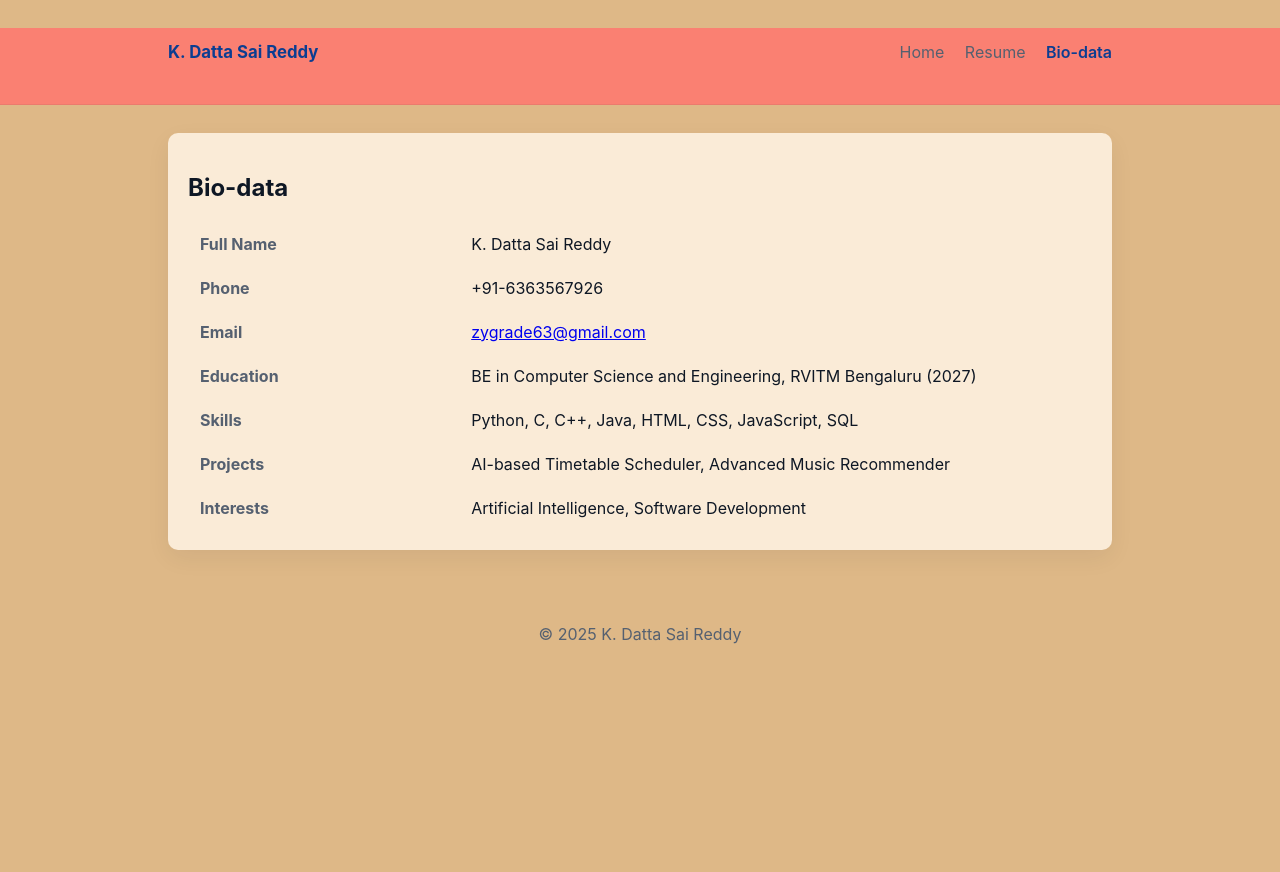
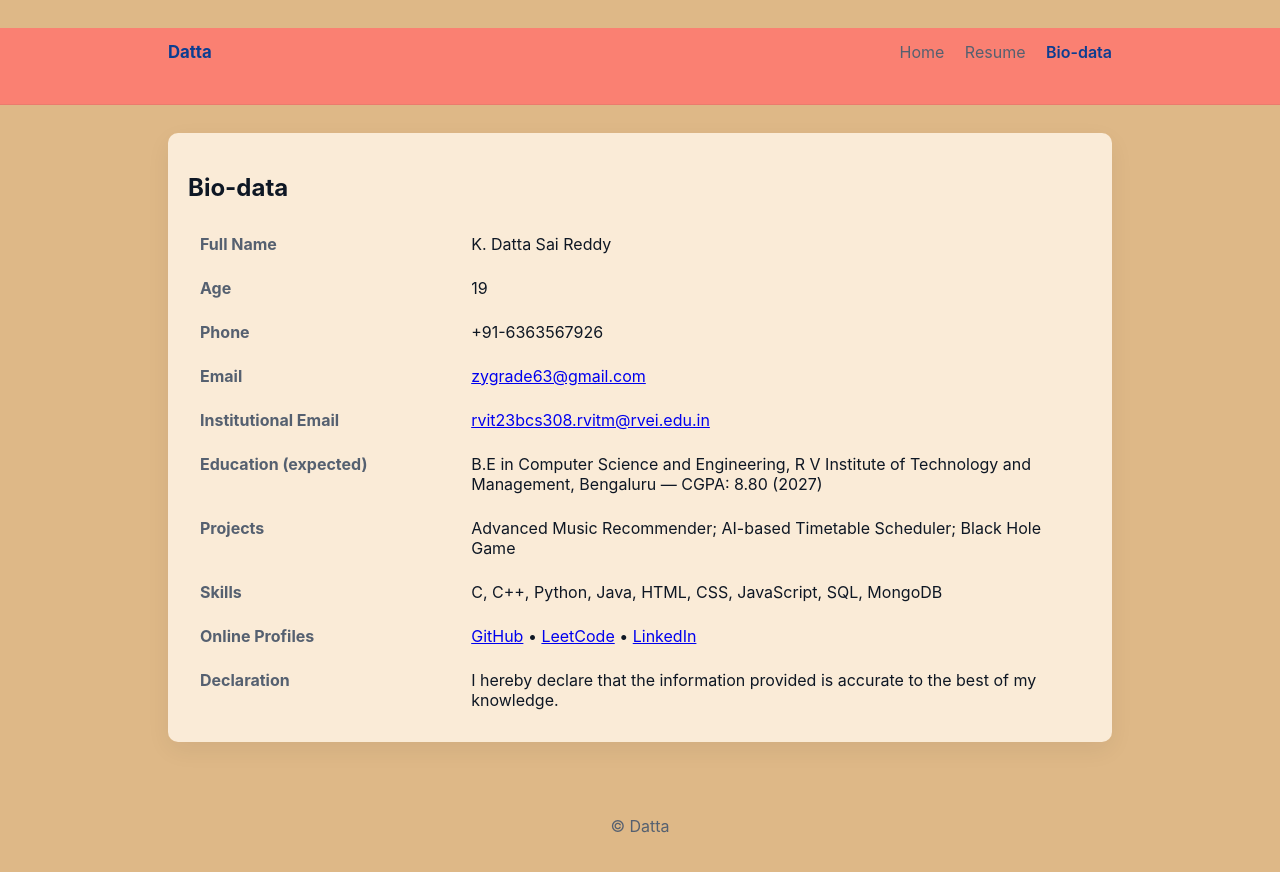
Before and after one commit to rekonOG/web-tech-lab-resume, a plain HTML site: page biodata.html in a window 1280 px wide. Before the commit the page ends 800 px from the top, so only its background shows below. Drawn offline with nearby package versions, Linux system fonts and the light colour scheme; files that its build step writes are made by us from their sources.

Commit message:
Update biodata with new personal information

```diff
--- a/biodata.html
+++ b/biodata.html
@@ -1,16 +1,16 @@
 <!doctype html>
 <html lang="en">
 <head>
-  <meta charset="utf-8">
-  <meta name="viewport" content="width=device-width,initial-scale=1">
-  <title>Bio-data — K. Datta Sai Reddy</title>
-  <link rel="stylesheet" href="assets/style.css">
+  <meta charset="utf-8" />
+  <meta name="viewport" content="width=device-width,initial-scale=1" />
+  <title>Bio-data — Datta</title>
+  <link rel="stylesheet" href="assets/style.css" />
   <script src="https://code.jquery.com/jquery-3.7.1.min.js"></script>
 </head>
 <body>
   <header class="site-header">
     <div class="container header-inner">
-      <a class="brand" href="index.html">K. Datta Sai Reddy</a>
+      <a class="brand" href="index.html">Datta</a>
       <nav class="nav">
         <a href="index.html">Home</a>
         <a href="resume.html">Resume</a>
@@ -18,23 +18,29 @@
       </nav>
     </div>
   </header>
+
   <main class="container">
     <article class="card bio-card">
       <h1>Bio-data</h1>
       <table class="biodata-table">
         <tr><th>Full Name</th><td>K. Datta Sai Reddy</td></tr>
+        <tr><th>Age</th><td>19</td></tr>
         <tr><th>Phone</th><td>+91-6363567926</td></tr>
         <tr><th>Email</th><td><a href="mailto:zygrade63@gmail.com">zygrade63@gmail.com</a></td></tr>
-        <tr><th>Education</th><td>BE in Computer Science and Engineering, RVITM Bengaluru (2027)</td></tr>
-        <tr><th>Skills</th><td>Python, C, C++, Java, HTML, CSS, JavaScript, SQL</td></tr>
-        <tr><th>Projects</th><td>AI-based Timetable Scheduler, Advanced Music Recommender</td></tr>
-        <tr><th>Interests</th><td>Artificial Intelligence, Software Development</td></tr>
+        <tr><th>Institutional Email</th><td><a href="mailto:rvit23bcs308.rvitm@rvei.edu.in">rvit23bcs308.rvitm@rvei.edu.in</a></td></tr>
+        <tr><th>Education (expected)</th><td>B.E in Computer Science and Engineering, R V Institute of Technology and Management, Bengaluru — CGPA: 8.80 (2027)</td></tr>
+        <tr><th>Projects</th><td>Advanced Music Recommender; AI-based Timetable Scheduler; Black Hole Game</td></tr>
+        <tr><th>Skills</th><td>C, C++, Python, Java, HTML, CSS, JavaScript, SQL, MongoDB</td></tr>
+        <tr><th>Online Profiles</th><td><a href="https://github.com/rekonOG" target="_blank" rel="noopener">GitHub</a> • <a href="https://leetcode.com/u/datta_1905/" target="_blank" rel="noopener">LeetCode</a> • <a href="https://www.linkedin.com/in/k-datta-sai/" target="_blank" rel="noopener">LinkedIn</a></td></tr>
+        <tr><th>Declaration</th><td>I hereby declare that the information provided is accurate to the best of my knowledge.</td></tr>
       </table>
     </article>
   </main>
+
   <footer class="site-footer">
-    <div class="container">© <span id="year3"></span> K. Datta Sai Reddy</div>
+    <div class="container">© <span id="year3"></span> Datta</div>
   </footer>
-  <script src="script.js"></script>
+
+  <script src="assets/script.js"></script>
 </body>
 </html>
```
